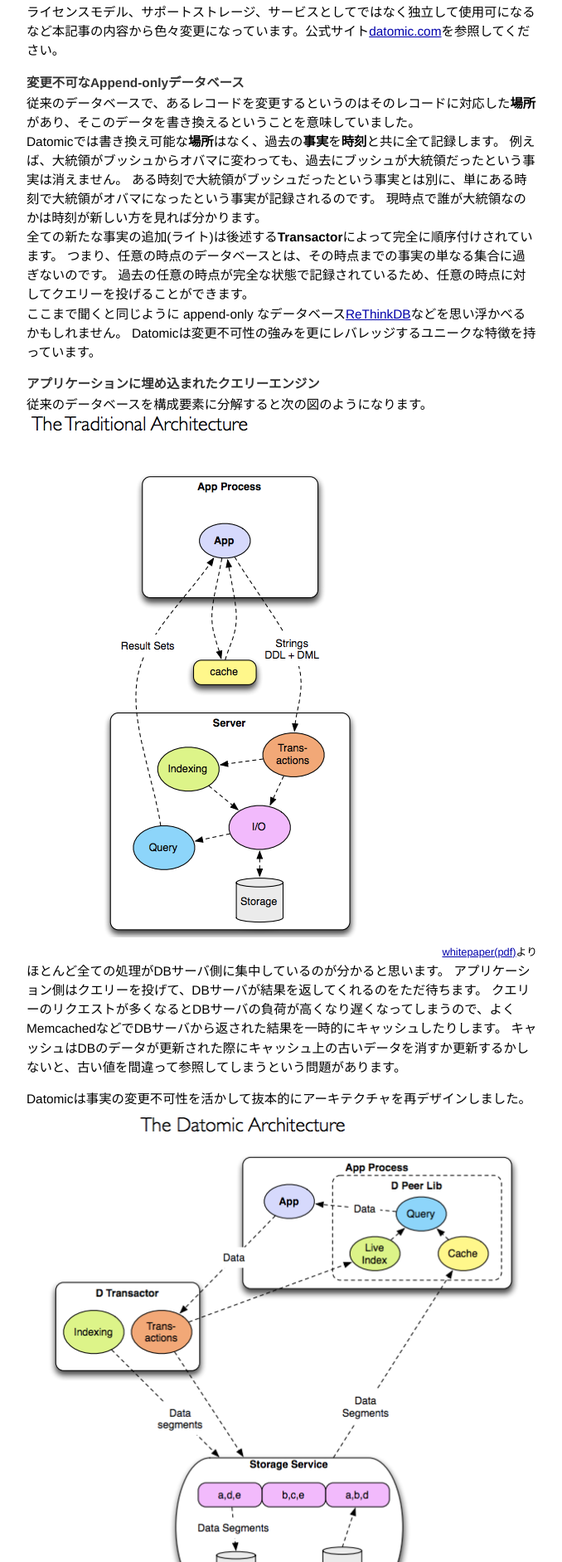
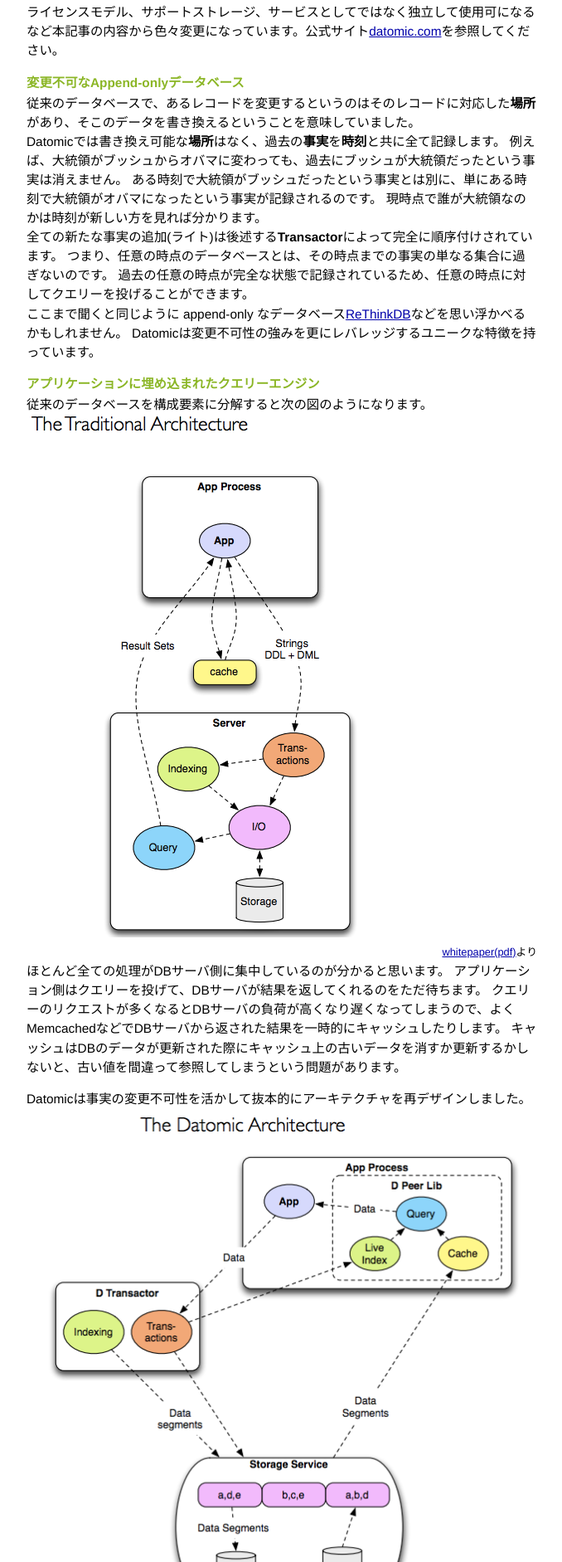
Before and after one commit to hozumi/hozumi.github.com, a Jekyll site: the page built from _posts/2012-03-08-datomic-ja.markdown, in a window 1280 px wide. Shown: the part 637-2520 px from the top of the page at 83% size, without its empty margins (300-978 px from the left). Built offline with Jekyll 4.4.1, drawn with Linux system fonts in a browser that asks for light colours; Markdown is read by kramdown in place of the engine named in the settings; comment, search, counter and statistics services are not loaded.

Commit message:
h3 -> h2

```diff
--- a/_posts/2012-03-08-datomic-ja.markdown
+++ b/_posts/2012-03-08-datomic-ja.markdown
@@ -13,10 +13,10 @@ title: Clojureの作者が作ったデータベースサービス Datomic.com
 Datomicは斬新なアーキテクチャなので一言で説明するのはとても難しいです。
 私が理解できたことを簡単に説明します。
 
-##2012/7/25 追記
+###2012/7/25 追記
 ライセンスモデル、サポートストレージ、サービスとしてではなく独立して使用可になるなど本記事の内容から色々変更になっています。公式サイト[datomic.com](http://datomic.com/)を参照してください。
 
-### 変更不可なAppend-onlyデータベース
+## 変更不可なAppend-onlyデータベース
 従来のデータベースで、あるレコードを変更するというのはそのレコードに対応した**場所**があり、そこのデータを書き換えるということを意味していました。<br>
 Datomicでは書き換え可能な**場所**はなく、過去の**事実**を**時刻**と共に全て記録します。
 例えば、大統領がブッシュからオバマに変わっても、過去にブッシュが大統領だったという事実は消えません。
@@ -28,7 +28,7 @@ Datomicでは書き換え可能な**場所**はなく、過去の**事実**を**
 ここまで聞くと同じように append-only なデータベース[ReThinkDB](http://www.publickey1.jp/blog/10/ssdrethinkdb.html)などを思い浮かべるかもしれません。
 Datomicは変更不可性の強みを更にレバレッジするユニークな特徴を持っています。
 
-### アプリケーションに埋め込まれたクエリーエンジン
+## アプリケーションに埋め込まれたクエリーエンジン
 従来のデータベースを構成要素に分解すると次の図のようになります。<br>
 <img src="/images/2012-03-08-traditinal-arc.png" /><br>
 <sup style="float: right"><a href="http://datomic.com/docs/datomic-whitepaper.pdf">whitepaper(pdf)</a>より</sup><br>
@@ -53,50 +53,50 @@ Peerは**Transactor**(図の左側)というノードに常時接続しており
 RAMへのアクセスコストが250サイクル、ネットワークを介したアクセスコストが240000000サイクルと聞いたことがあるのでリードが激しいアクセスパターンでは劇的に高速になると思います。<br>
 更によく考えると、各Peerがそれぞれ分散してクエリーを処理するため、その点でも今までDBサーバに任せっきりにしていたのよりも遥かに高いパフォーマンスになると思います。<br>
 
-### 分散型インデックス
+## 分散型インデックス
 Peerが必要なデータを取り寄せる? インデックスはどうするの？クエリー対象のデータを全部引っ張ってくるの? ものすごく非効率というかサイズが大きいと無理じゃないか? などの疑問が思い浮かびましたが、どうやらそこら辺は大抵の場合うまくやってくれるようです。<br>
 難しいのですが、データはStorage Serviceにインデックスを含んだBツリー的な形式で一定単位でまとめて保存されており、一旦ツリーのルートがPeerにキャッシュされさえすればインデックス中の任意のまだキャッシュされていない部分を一回のネットワークアクセスで読み込むことができるそうです。ローカルに全てがインデックスの形式である必要はないのです。この事からRichは「Datomicはある意味、分散型のインデックスです」と[コメント](http://blog.fogus.me/2012/03/05/datomic/#comment-48817)しています。<br>
 
-### ユーザ定義可能な強力なトランザクション
+## ユーザ定義可能な強力なトランザクション
 新たな事実の追加は全て**Transactor**を介してトランザクション処理され完全に順序付けされます。<br>
 更に驚くべきことにトランザクションの中でユーザ定義の処理を走らせることができるみたいです。
 [Rich の Hacker News コメント参照](http://news.ycombinator.com/item?id=3677736)<br>
 これは数字のインクリメントやCASなどをユーザ自身で定義でき、それがアトミックに処理できるということを意味しています。<br>
 
-### ライトはボトルネックになり得る
+## ライトはボトルネックになり得る
 Transactorは単一ノードなのでライトが一定量を超えるとボトルネックになり得ます。[Richのコメント](http://blog.fogus.me/2012/03/05/datomic/#comment-48817)によれば、この制限は他の様々な利点とのトレードオフであり、Transactorはクエリー、リード、ロック、Diskへの同期という普通のDBサーバに課せられるような多くの処理をしなくてよい分かなりの負荷に耐えられるはずという考えのようです。それでもTransactorがボトルネックになるほどの非常にライトの負荷が高いシステムはDatomicは対象にしていないとのことです。<br>
 ライトの対象が論理的に分かれているなら複数DBに分けるという対応も一応はできると思いますが。<br>
 また、Transactorが仮に落ちてもTransactorはライトの処理を行っているだけで、リードはPeerとStorage Serviceが処理するためリードには何の影響もありません。Transactorをホットスタンバイ構成などにすればいいだけでしょう。
 
-### SQLより柔軟で強力な演繹的クエリーシステムDatalog
+## SQLより柔軟で強力な演繹的クエリーシステムDatalog
 まだよく理解できてないので省略。パターンマッチング、遅延ロード、暗黙的なjoinなど。<br>
 また、クエリーをローカルで実行するという特性を利用して、アプリ側の言語で書いた関数をクエリー中にフィルターとして含めることができます。すごい。
 
-### 事実の Atomic な最小単位 Datom
+## 事実の Atomic な最小単位 Datom
 Datomic は**事実**を RDB のレコードや Mongodb のドキュメントのような形で保持していません。
 代わりに**Datom**という事実のAtomicな最小単位に分解して保持しています。<br>
 Datomはエンティティ、属性、値、時刻から構成されています。<br>
 こうすることによりどんなDatomのセットも決まったデータ構造に埋め込むことなくクエリーから発見できていいそうです。<br>
 よく理解できてませんが、RDBやMongodbだとレコード(ドキュメント)の中身はどんなクエリーでも毎回同じ組み合わせだけど、それがクエリー次第で色んな組み合わせになるってことかな。
 
-### Amazon DynamoDBがバックエンド
+## Amazon DynamoDBがバックエンド
 DynamoDBがバックエンドとして使われていますが、そこは大して重要ではありません。<br>
 [「DatomicがDynamoDBに付けた価値は伝統的なデータベースのファイルシステムに対するそれ」](http://datomic.com/company/faq)<br>
 DynamoDBはただのブロックデバイス的に使われているだけなのです。<br>
 また[「DynamoDB以外の選択肢は**まだ**ない」](http://twitter.com/richhickey/status/176760939352305666)との事なので今後他のストレージもサポートされるかもしれません。
 
-### 現段階ではJVMのみ
+## 現段階ではJVMのみ
 今のところ利用出来る言語はJVM系に限られています。
 [今後、他の言語もサポートする予定](http://datomic.com/company/faq)とのことです。
 
-### 価格
+## 価格
 AWSにかかる料金に加え、Datomicの料金が Transactor に接続しているノード数 * 0.1$ / h かかります。
 そうするとDatomic分は1ノードあたり6000円/月ぐらいですが、毎月1000時間分は無料なので1ノードだけなら、AWS分だけで済みますね。<br>
 AWS の料金は主に Transactor用の ec2に1ノード + DynamoDB だと思います。<br>
 DynamoDB はIOによってはとても高くなり得ますが、Peer がキャッシュしてくれるおかげでかなり抑えることが出来るでしょう。なんとも良い事ずくめです。<br>
 オープンソースのアプリケーションに対してはDatomic分は無料との事ですが、例えばDatomicを使うWordPressみたいなのが対象で誰でも使えるのでしょうか。よくわからないです。
 
-### 感想
+## 感想
 [Hacker News](http://news.ycombinator.com/item?id=3667049)でもかなりの人が一体なんなんだこれはと戸惑ってる感じでした。
 The Joy of Clojure の著者 fogus さんは「Datomicはエイリアンの高度なテクノロジーで満たされたUFOだ」と言っていましたが、全く同じように感じました。
 Richが作らなければ、何年待ってもこんなのできなかったんじゃないかと思います。<br>
```
